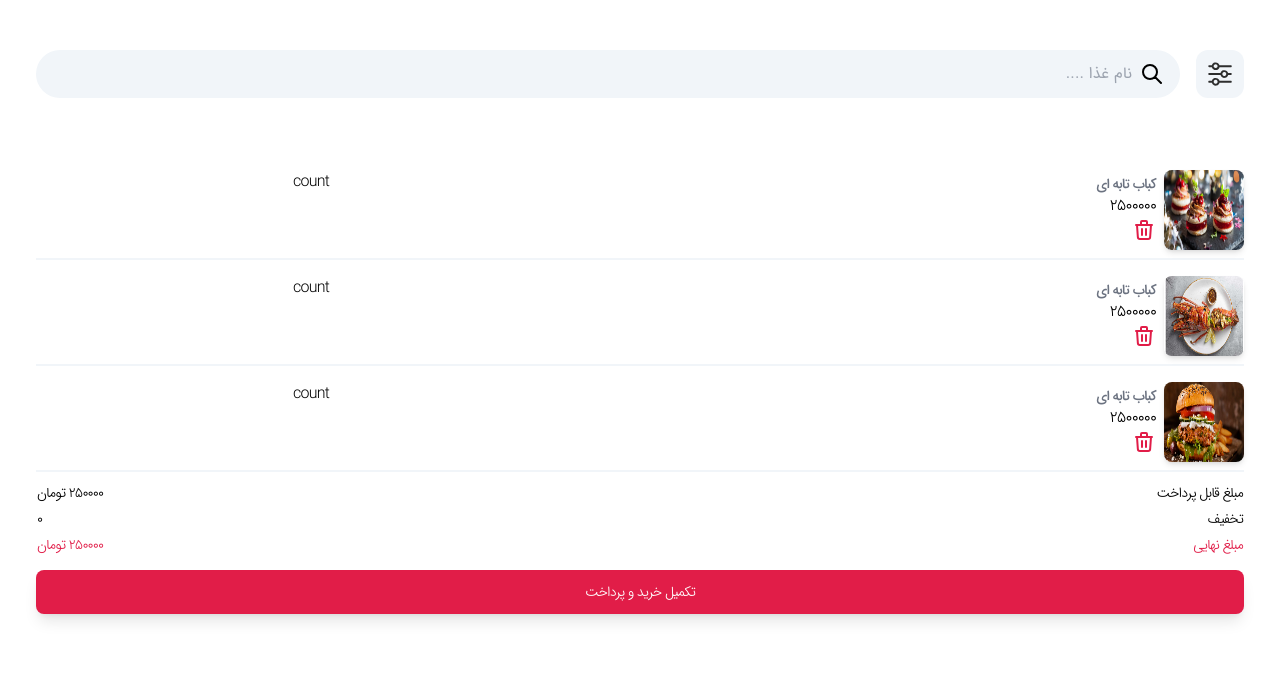
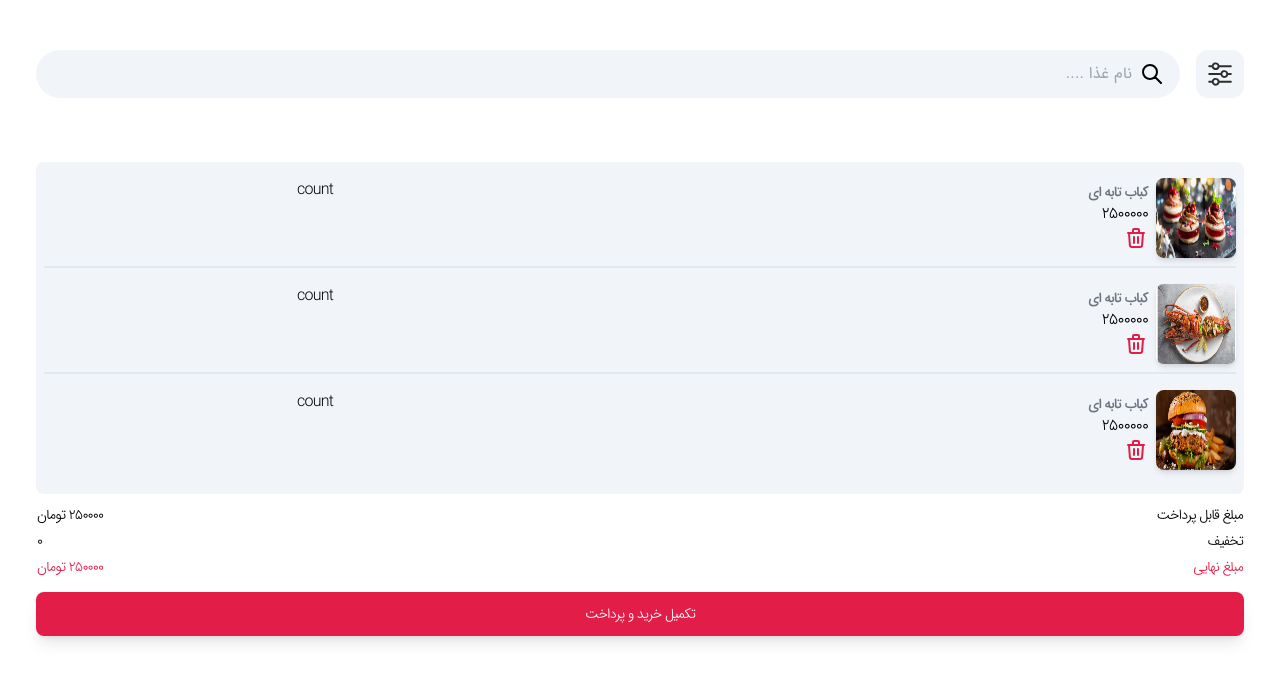
Before and after one commit to mtkz/garsonman, a website: page src/cart.html in a window 1280 px wide. Shown: the part 176-858 px from the top of the page. Drawn offline with Linux system fonts and the light colour scheme.

Commit message:
till i work on cart :D

```diff
--- a/src/cart.html
+++ b/src/cart.html
@@ -140,8 +140,8 @@
 </div>
 <div class="container mt-0 sm:mt-8">
     <div class="w-full p-4">
-        <ol>
-            <li class="border-b-2 border-slate-100 grid gap-3 py-2 mb-2 grid-cols-4">
+        <ol class="bg-slate-100 p-2 rounded-lg mb-2">
+            <li class="border-b-2 border-slate-200 grid gap-3 py-2 mb-2 grid-cols-4">
                 <div class="col-span-3 flex">
                     <img src="images/Bakers-Copy.jpg" class="w-20 h-20 rounded-lg shadow-md self-center" alt="">
                     <section class="py-1 px-2 w-64 ">
@@ -164,7 +164,7 @@
                     count
                 </div>
             </li>
-            <li class="border-b-2 border-slate-100 grid gap-3 py-2 mb-2 grid-cols-4">
+            <li class="border-b-2 border-slate-200 grid gap-3 py-2 mb-2 grid-cols-4">
                 <div class="col-span-3 flex">
                     <img src="images/SEAGOA_images.jpg" class="w-20 h-20 rounded-lg shadow-md self-center" alt="">
                     <section class="py-1 px-2 w-64 ">
@@ -187,7 +187,7 @@
                     count
                 </div>
             </li>
-            <li class="border-b-2 border-slate-100 grid gap-3 py-2 mb-2 grid-cols-4">
+            <li class=" grid gap-3 py-2 mb-2 grid-cols-4">
                 <div class="col-span-3 flex">
                     <img src="images/12531-istock-637790866.webp" class="w-20 h-20 rounded-lg shadow-md self-center"
                          alt="">
```
Also changed, not shown: dist/app.css.
